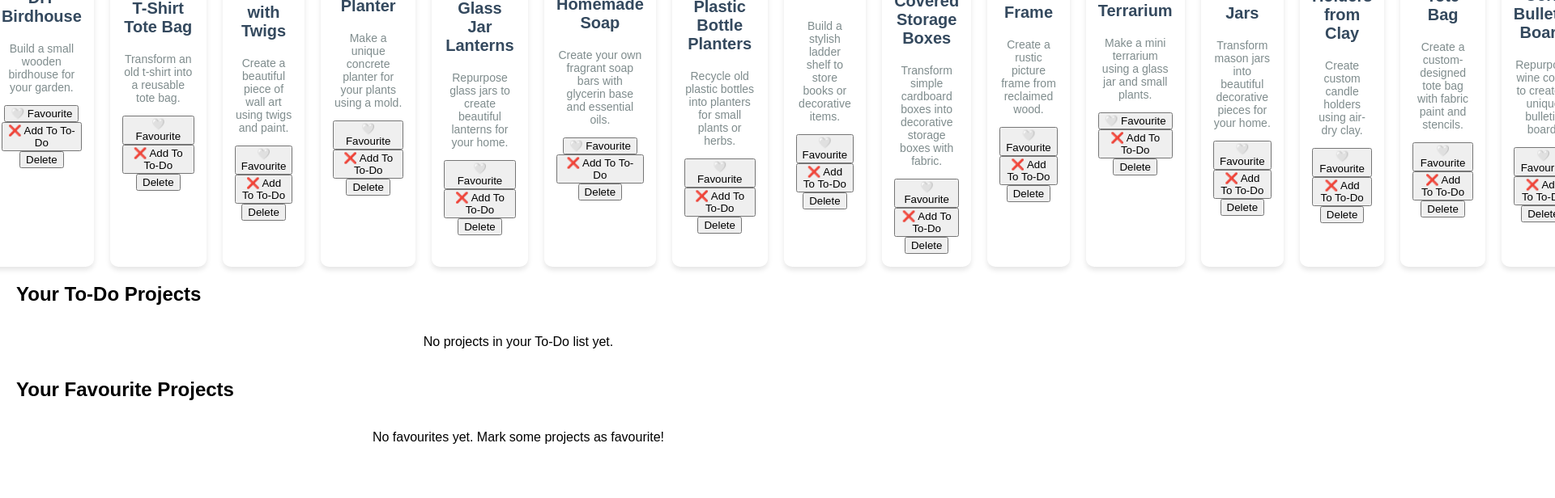
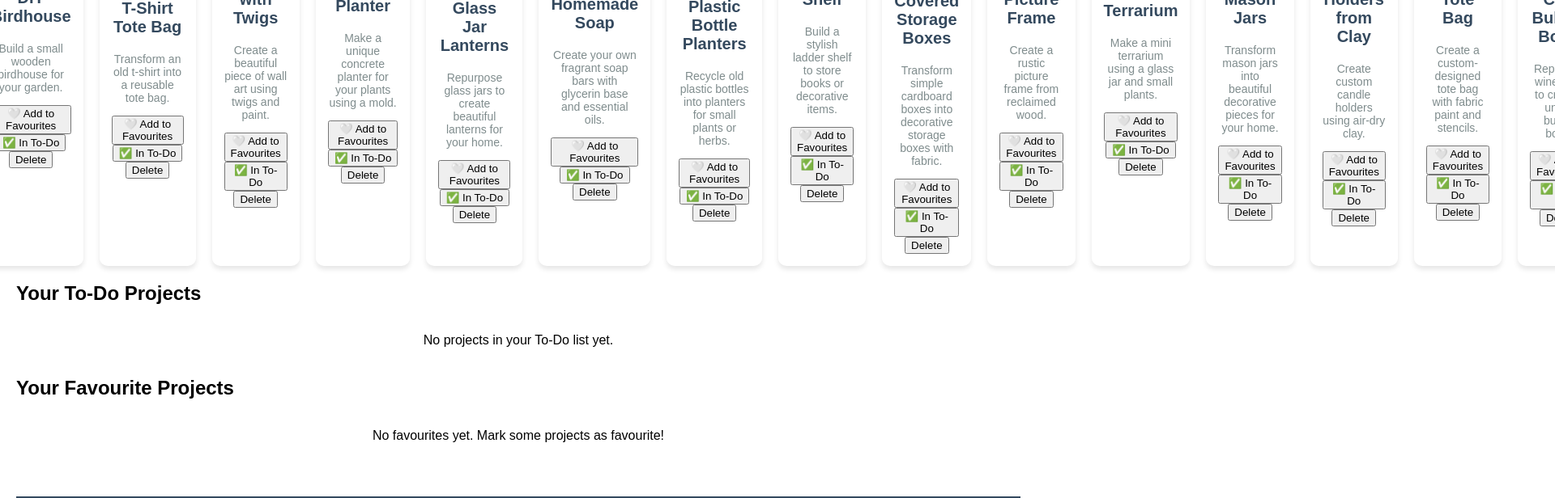
Before and after one commit to DestinyG-beep/DIY-project-P2, a React (Create React App) app in the folder project/: page / in a window 1280 px wide. Shown: the part 440-1056 px from the top of the page at 81% size, 1920 px wide, since content can reach past the window. Built offline with nearby package versions, Linux system fonts and the light colour scheme; data requests are answered from the project's data file.

Commit message:
error handling

```diff
--- a/project/src/App.js
+++ b/project/src/App.js
@@ -89,10 +89,10 @@ function App() {
         </div>
 
         {/* To Do List Section */}
-        <ToDoList toDoProjects={toDoList} />
+        <ToDoList toDoProjects={toDoList} id="T1"/>
 
         {/* Favourites Section */}
-        <Favourites favouriteProjects={favouriteProjects} />
+        <Favourites favouriteProjects={favouriteProjects} id="C1"/>
 
         {/* Footer Section */}
         <footer className="app-footer">
--- a/project/src/components/ProjectCard.js
+++ b/project/src/components/ProjectCard.js
@@ -1,6 +1,28 @@
 import React from 'react';
 
-const ProjectCard = ({ project, onFavClick, onToDoClick, onDelete }) => {
+const ProjectCard = ({ project, onFavouriteToggle, onToDoClick, onDelete }) => {
+
+  // Handle favourite toggle
+  const handleFavClick = () => {
+    if (onFavouriteToggle) {
+      onFavouriteToggle(project.id); // Call the function passed as a prop
+    }
+  };
+
+  // Handle add to To-Do list
+  const handleToDoClick = () => {
+    if (onToDoClick) {
+      onToDoClick(project.id); // Call the function passed as a prop
+    }
+  };
+
+  // Handle delete project
+  const handleDelete = () => {
+    if (onDelete) {
+      onDelete(project.id); // Call the delete function passed as a prop
+    }
+  };
+
   return (
     <div className="project-card">
       <img src={project.image} alt={project.title} />
@@ -8,17 +30,17 @@ const ProjectCard = ({ project, onFavClick, onToDoClick, onDelete }) => {
       <p>{project.description}</p>
 
       {/* Favourites Button */}
-      <button onClick={() => onFavClick(project.id)}>
-        {project.isFav ? '❤️' : '🤍'} Favourite
+      <button onClick={handleFavClick}>
+        {project.isFav ? '❤️ Remove from Favourites' : '🤍 Add to Favourites'}
       </button>
 
       {/* To-Do Button */}
-      <button onClick={() => onToDoClick(project.id)}>
-        {project.isToDo ? '✅ In To-Do' : '❌ Add To To-Do'}
+      <button onClick={handleToDoClick}>
+        {project.isToDo ? '✅ In To-Do' : '✅ In To-Do'}
       </button>
 
       {/* Delete Button */}
-      <button onClick={() => onDelete(project.id)}>Delete</button>
+      <button onClick={handleDelete}>Delete</button>
     </div>
   );
 };
```
Also changed, not shown: project/src/components/ProjectList.js (deleted).
